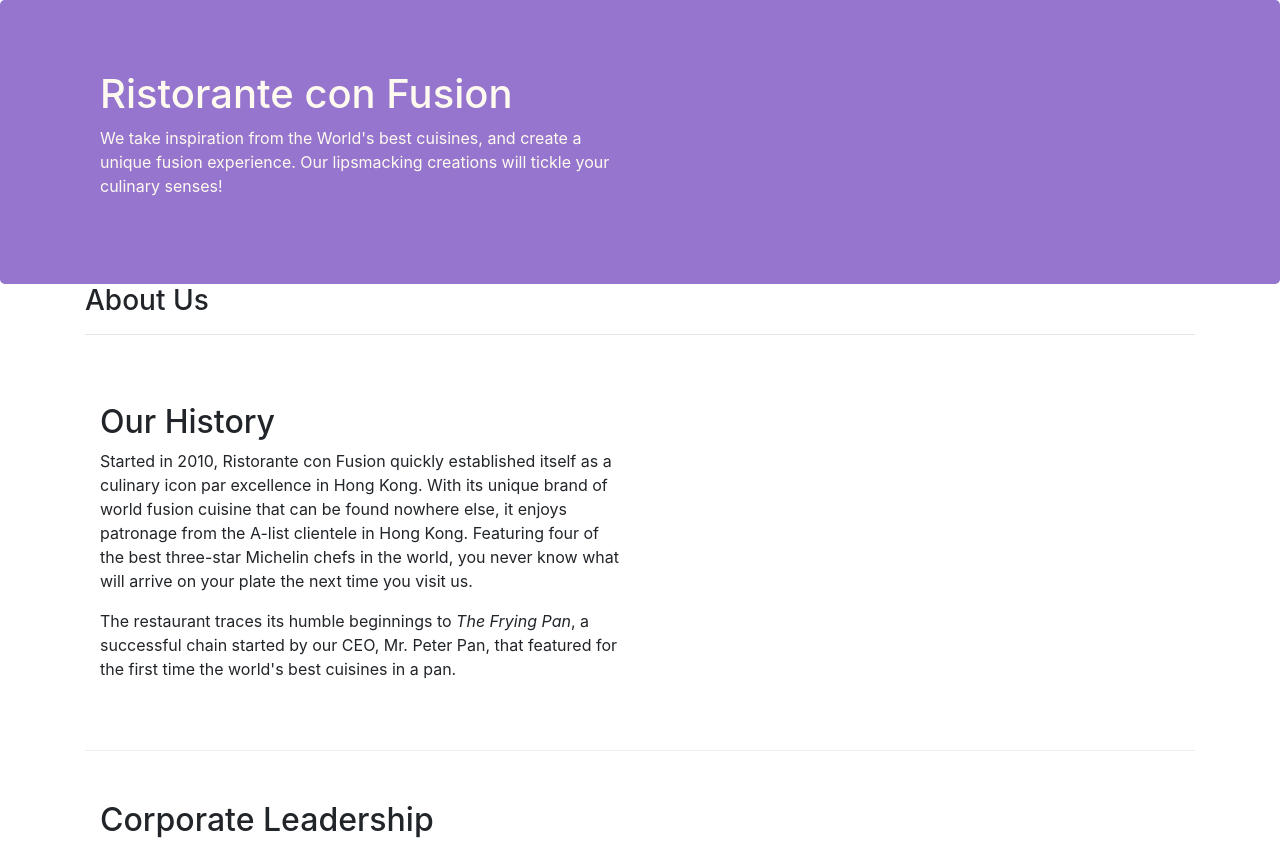
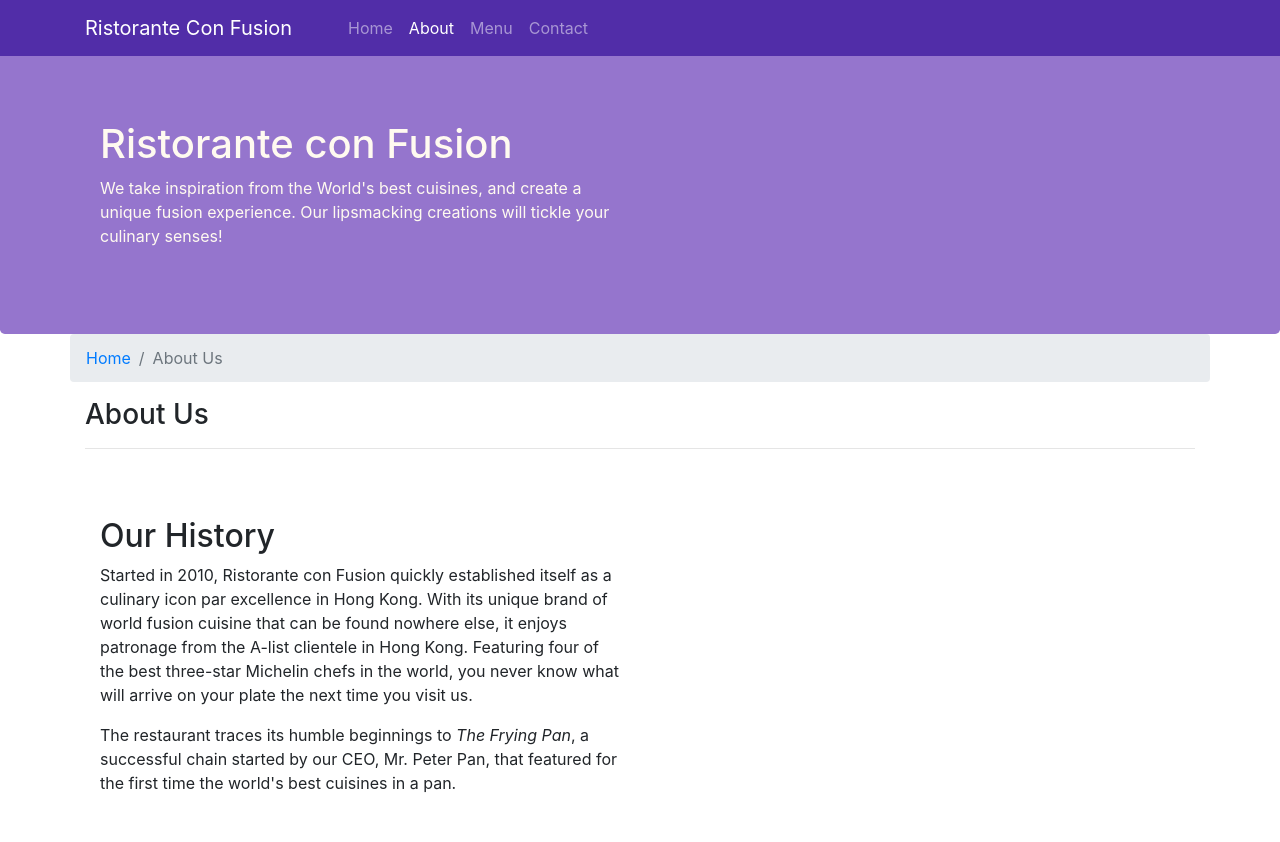
Before and after one commit to kiltro-dev/conFusion, a website: page aboutus.html in a window 1280 px wide. Shown: the top 842 px of the page. Drawn offline with nearby package versions, Linux system fonts and the light colour scheme.

Commit message:
navbar and breadcrumbs

```diff
--- a/aboutus.html
+++ b/aboutus.html
@@ -16,6 +16,26 @@
 
 <body>
 
+    <nav class="navbar navbar-dark navbar-expand-sm fixed-top">
+        <div class="container">
+            <a class="navbar-brand mr-5" href="#">Ristorante Con Fusion</a>
+            <button class="navbar-toggler" type="button" data-toggle="collapse" data-target="#Navbar">
+                <span class="navbar-toggler-icon"></span>
+            </button>
+
+            <div class="collapse navbar-collapse" id="Navbar">
+                <ul class="navbar-nav mr-auto">
+                    <li class="nav-item"><a class="nav-link" href="index.html">Home</a></li>
+                    <li class="nav-item active"><a class="nav-link" href="./aboutus.html">About</a></li>
+                    <li class="nav-item"><a class="nav-link" href="#">Menu</a></li>
+                    <li class="nav-item"><a class="nav-link" href="#">Contact</a></li>
+                </ul>
+            </div>
+
+        </div>
+    </nav>
+
+
     <header class="jumbotron">
         <div class="container">
             <div class="row row-header">
@@ -31,6 +51,10 @@
 
     <div class="container">
         <div class="row">
+            <ol class="col-12 breadcrumb">
+                <li class="breadcrumb-item"><a href="index.html">Home</a></li>
+                <li class="breadcrumb-item active">About Us</li>
+            </ol>
             <div class="col-12">
                <h3>About Us</h3>
                <hr>
@@ -71,7 +95,7 @@
                     <h5>Links</h5>
                     <ul class="list-unstyled">
                         <li><a href="#">Home</a></li>
-                        <li><a href="#">About</a></li>
+                        <li><a href="./aboutus.html">About</a></li>
                         <li><a href="#">Menu</a></li>
                         <li><a href="#">Contact</a></li>
                     </ul>
--- a/css/styles.css
+++ b/css/styles.css
@@ -28,3 +28,12 @@
     margin: 0px;
     color: #0F0F0F;
 }
+
+body {
+    padding: 50px 0px 0px 0px;
+    z-index: 0;
+}
+
+.navbar-dark {
+    background-color: #512DA8;
+}
```
Also changed, not shown: index.html (+20 -2 lines).
